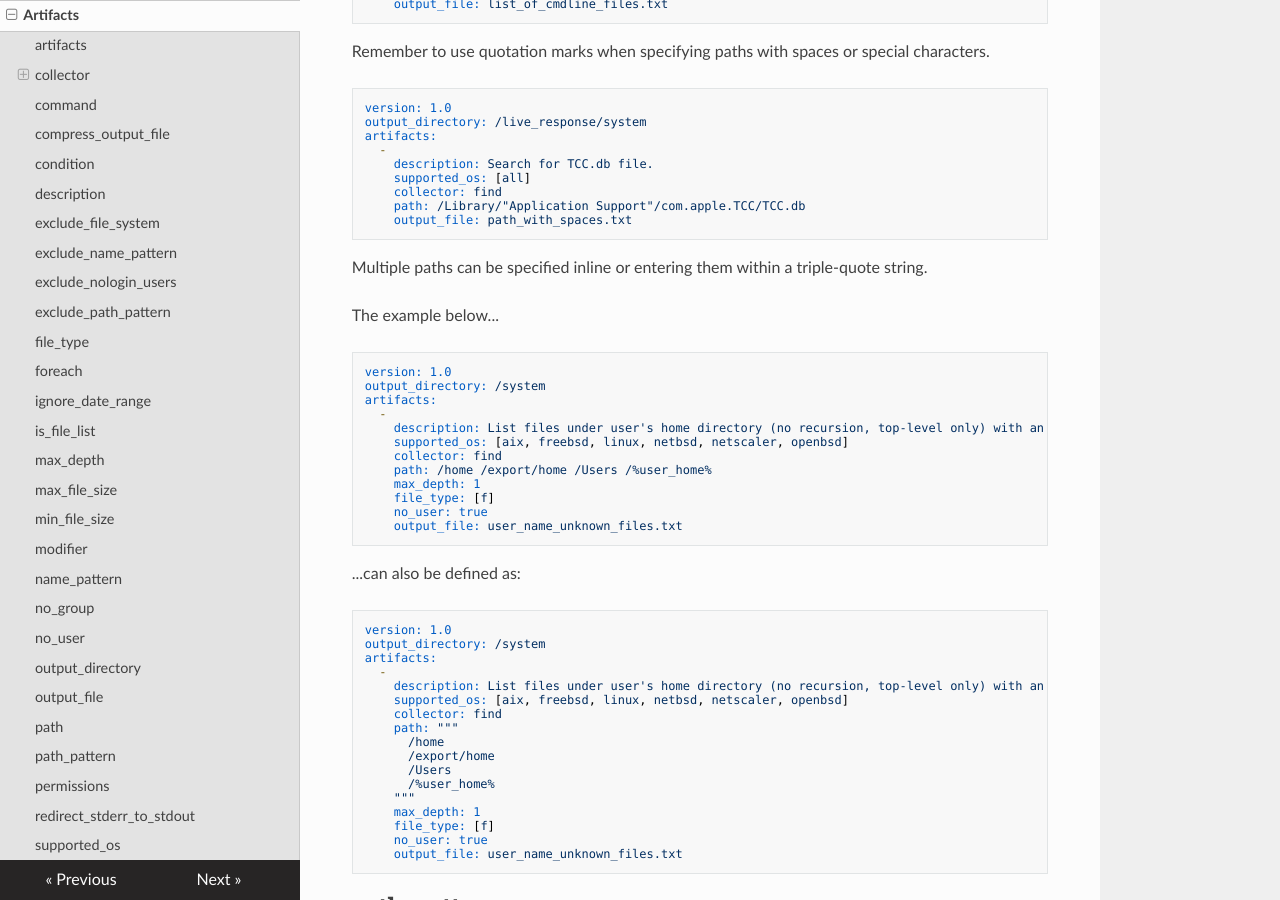
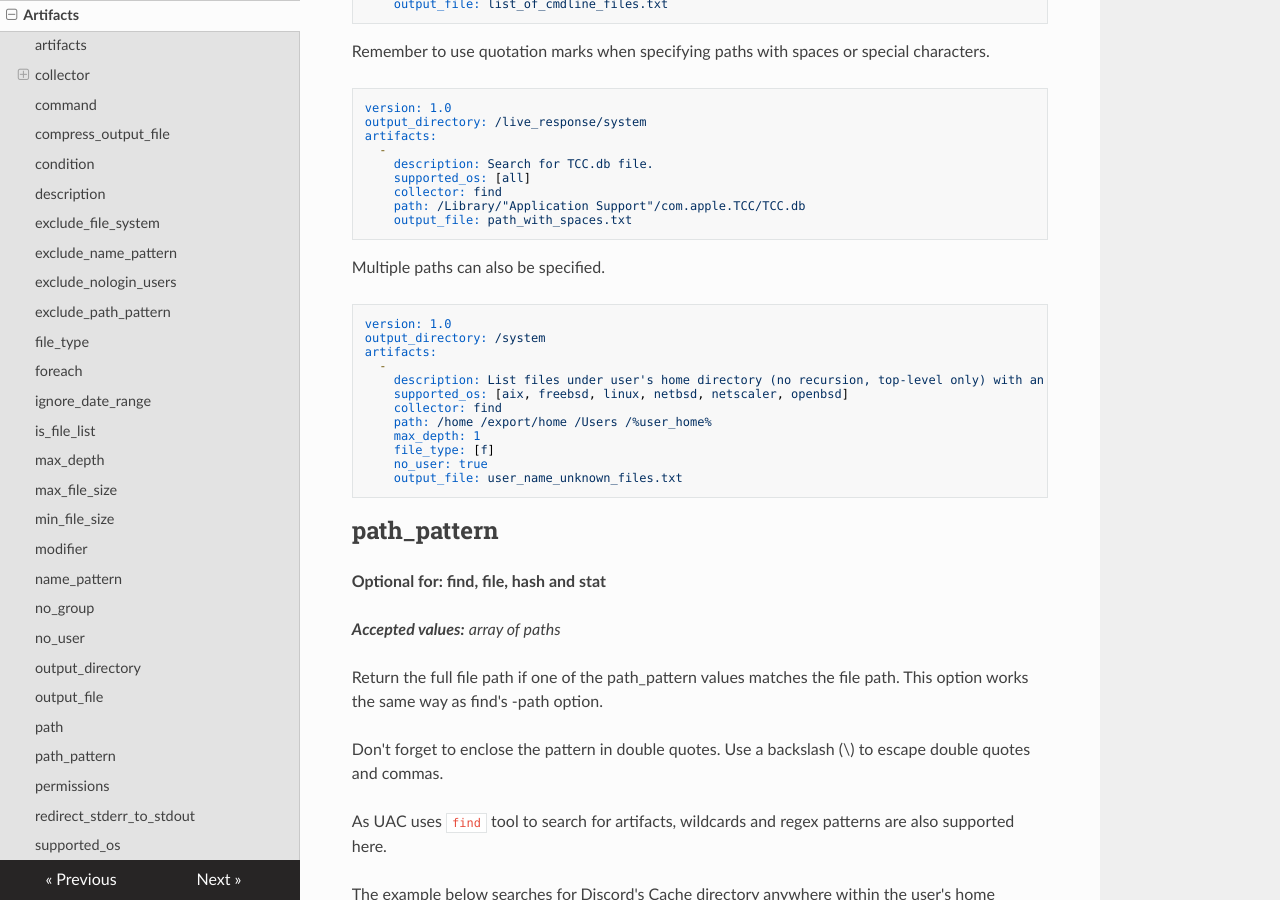
Before and after one commit to tclahr/uac-docs, an MkDocs documentation site: the page built from docs/artifacts.md, in a window 1280 px wide and 900 px high, scrolled down 22311 px. Built offline with MkDocs 1.6.1, drawn with Linux system fonts in a browser that asks for light colours; nearby versions of some CDN libraries.

````diff
--- a/docs/artifacts.md
+++ b/docs/artifacts.md
@@ -1047,9 +1047,7 @@
     output_file: path_with_spaces.txt
 ```
 
-Multiple paths can be specified inline or entering them within a triple-quote string.
-
-The example below...
+Multiple paths can also be specified.
 
 ```yaml
 version: 1.0
@@ -1060,28 +1058,6 @@
     supported_os: [aix, freebsd, linux, netbsd, netscaler, openbsd]
     collector: find
     path: /home /export/home /Users /%user_home%
-    max_depth: 1
-    file_type: [f]
-    no_user: true
-    output_file: user_name_unknown_files.txt
-```
-
-...can also be defined as:
-
-```yaml
-version: 1.0
-output_directory: /system
-artifacts:
-  -
-    description: List files under user's home directory (no recursion, top-level only) with an unknown user ID name.
-    supported_os: [aix, freebsd, linux, netbsd, netscaler, openbsd]
-    collector: find
-    path: """
-      /home
-      /export/home
-      /Users
-      /%user_home%
-    """
     max_depth: 1
     file_type: [f]
     no_user: true
````
Also changed, not shown: docs/exposed_vars.md (+1 -0 lines).
